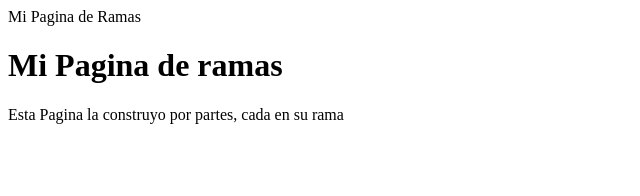
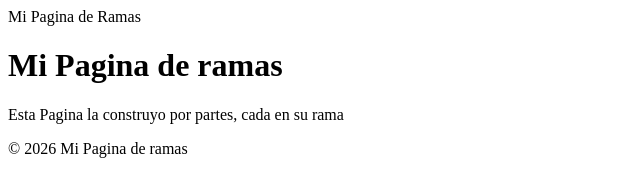
Before and after one commit to R4fita10/ramas-practica, a plain HTML site: page index.html in a window 1280 px wide. Shown: the whole page, without its empty margins (0-640 px from the left). Drawn offline with Linux system fonts and the light colour scheme.

Commit message:
Add footer section to index.html
add de copyright en el pie de pagina (Footer)

```diff
--- a/index.html
+++ b/index.html
@@ -8,7 +8,9 @@
 <body>
   <!-- MENU -->
   <h1>Mi Pagina de ramas</h1>
-  <!-- PIE -->
   <p>Esta Pagina la construyo por partes, cada en su rama</p>
+    <footer>
+        <p>© 2026 Mi Pagina de ramas</p>
+    </footer>
 </body>
 </html>
```
